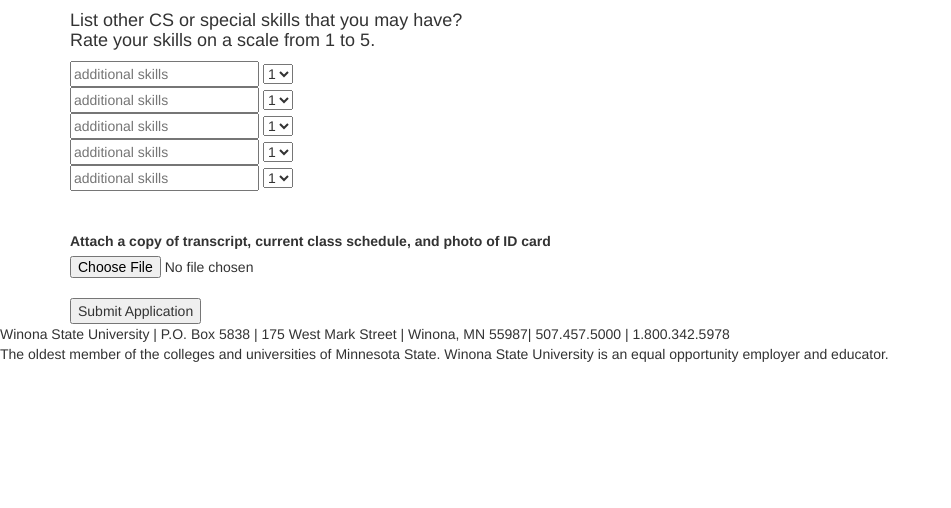
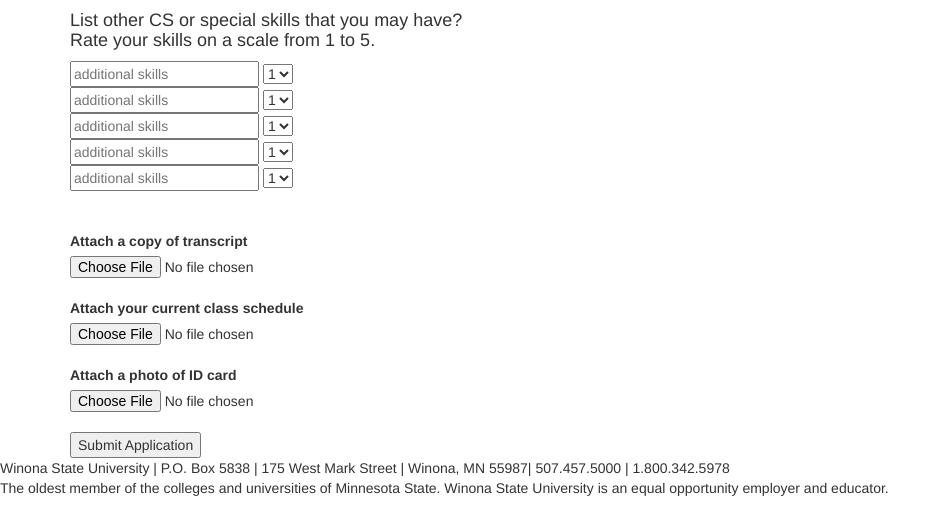
Before and after one commit to tbroll/Our_Baby, a PHP site: page /testing_lab_application.php in a window 1280 px wide. Shown: the part 1435-1943 px from the top of the page, without its empty margins (0-951 px from the left). Before the commit the page ends 1797 px from the top, so only its background shows below. Run offline with PHP 8.4, Linux system fonts and the light colour scheme; some libraries are stand-ins or nearby versions.

Commit message:
added file upload functionality

```diff
--- a/src/html/testing_lab_application.php
+++ b/src/html/testing_lab_application.php
@@ -325,8 +325,14 @@
         <!-- attach a copy of transcript,
         current class schedule, and photo of ID card -->
         <br>
-    <label> Attach a copy of transcript, current class schedule, and photo of ID card </label>
-        <input type = "file" name = "additional_files" id = "additional_files" accept = ".zip">
+    <label> Attach a copy of transcript</label>
+        <input type = "file" name = "transcript" id = "transcript" accept = ".pdf">
+        <br>
+    <label>Attach your current class schedule</label>
+        <input type = "file" name = "class_schedule" id = "class_schedule" accept = ".png">
+        <br>
+    <label>Attach a photo of ID card </label>
+        <input type = "file" name = "photo_id" id = "photo_id" accept = ".png">
         <br>
         <input type = "submit" value = "Submit Application">
     </form>
```
